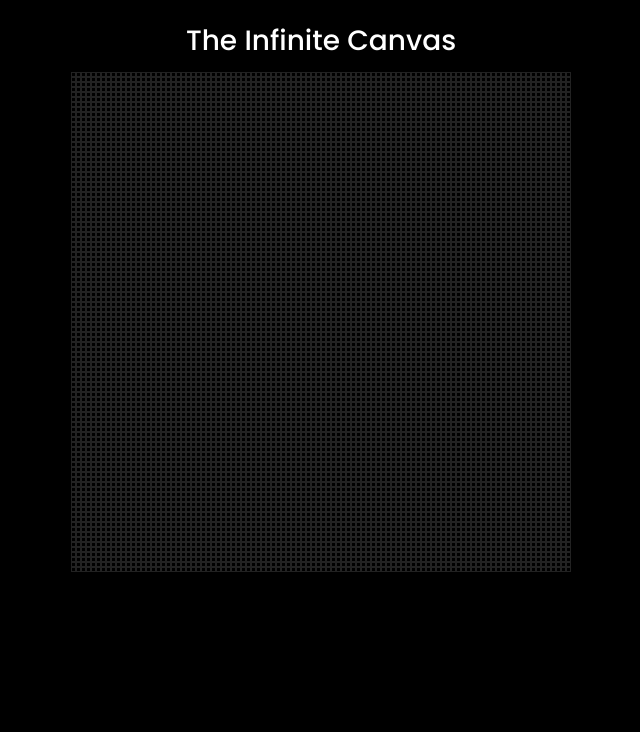
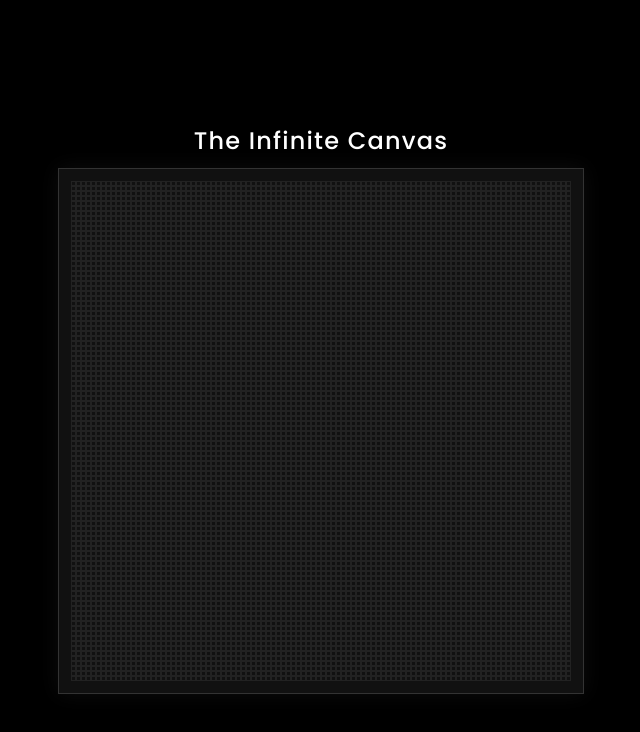
Before and after one commit to MazenMourad218/theinfinitecanvas-live, a website: page public/index.html in a window 1280 px wide. Shown: the whole page, without its empty margins (319-959 px from the left). Drawn offline with Linux system fonts and the light colour scheme.

Commit message:
made to look more artistic

```diff
--- a/public/index.html
+++ b/public/index.html
@@ -4,26 +4,35 @@
   <meta charset="UTF-8" />
   <meta name="viewport" content="width=device-width, initial-scale=1.0" />
   <title>The Infinite Canvas</title>
-  <link href="https://fonts.googleapis.com/css2?family=Poppins:wght@500&display=swap" rel="stylesheet">
+  <link href="https://fonts.googleapis.com/css2?family=Poppins:wght@500&family=Raleway:wght@300&display=swap" rel="stylesheet">
   <style>
     html, body {
       margin: 0;
       padding: 0;
       width: 100%;
       height: 100%;
-      background: black;
+      background: #000;
       color: white;
       font-family: 'Poppins', sans-serif;
       display: flex;
       flex-direction: column;
       align-items: center;
-      justify-content: flex-start;
+      justify-content: center;
     }
 
     h1 {
-      margin: 20px 0 10px 0;
-      font-size: 28px;
+      font-size: 24px;
       font-weight: 500;
+      letter-spacing: 1.2px;
+      margin-bottom: 10px;
+      text-align: center;
+    }
+
+    #canvas-wrapper {
+      padding: 12px;
+      border: 1px solid #333;
+      box-shadow: 0 0 20px rgba(255, 255, 255, 0.05);
+      background: #111;
     }
 
     #grid {
@@ -43,7 +52,9 @@
 </head>
 <body>
   <h1>The Infinite Canvas</h1>
-  <div id="grid"></div>
+  <div id="canvas-wrapper">
+    <div id="grid"></div>
+  </div>
 
   <script>
     const PIXEL_SIZE = 5;
```
